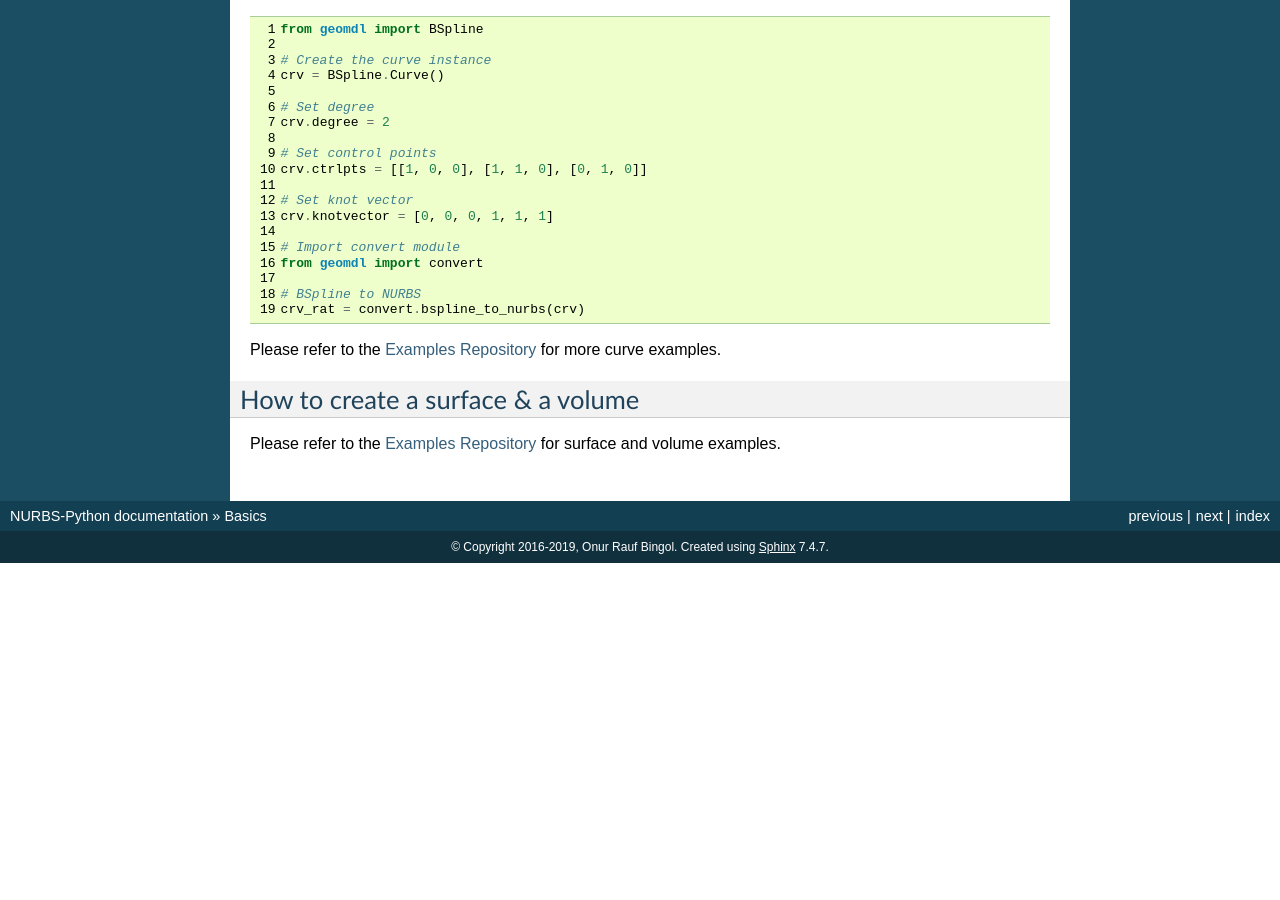
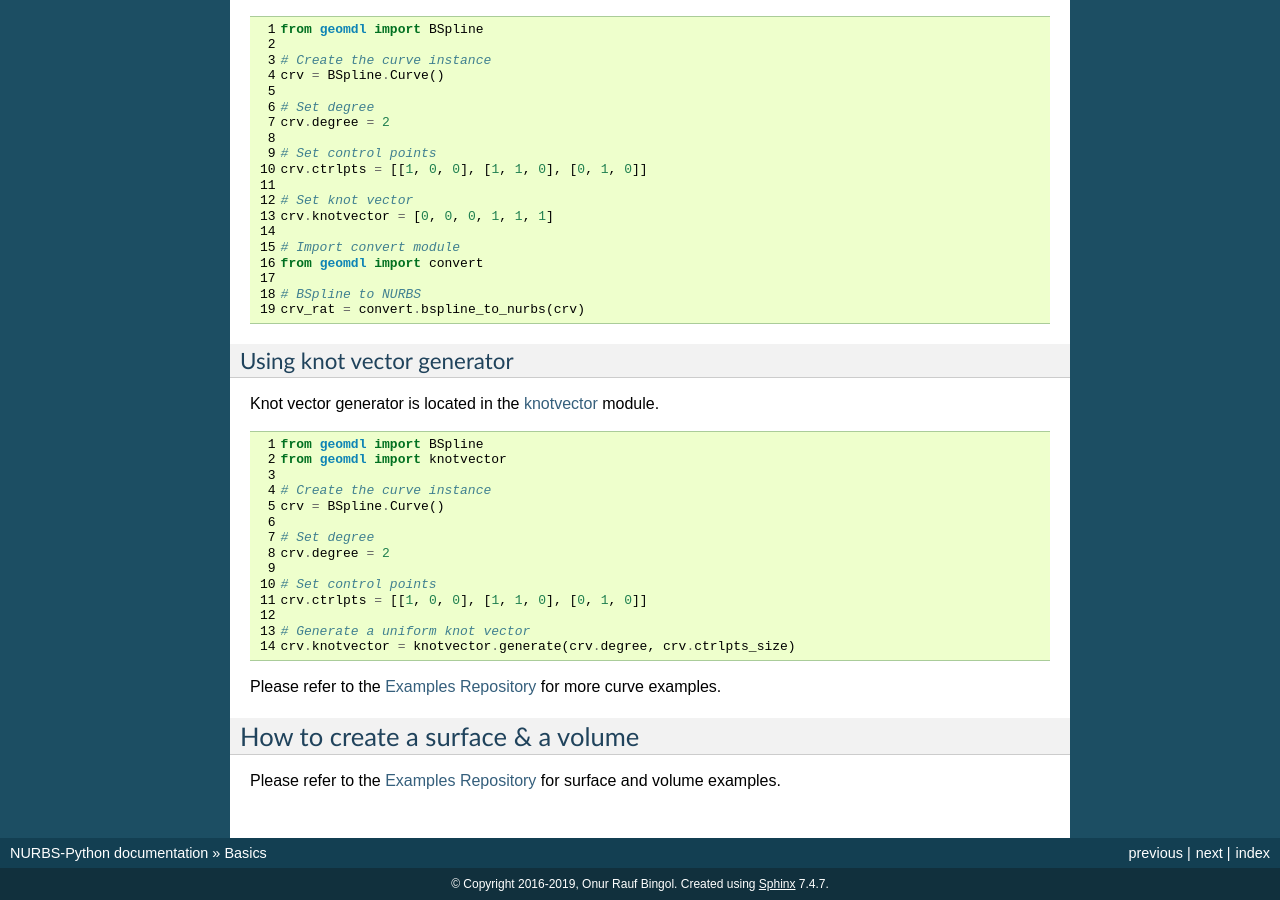
Before and after one commit to orbingol/NURBS-Python, a Sphinx documentation site: the page built from docs/basics.rst, in a window 1280 px wide and 900 px high, scrolled down 3105 px. Built offline with Sphinx 7.4.7, drawn with Linux system fonts in a browser that asks for light colours; formulas are drawn with MathJax 3; before the commit the page ends 3668 px from its top, so only the background shows below that; some of the changed text lies outside the part shown.

Commit message:
Update Basics page with knot vector generator

```diff
--- a/docs/basics.rst
+++ b/docs/basics.rst
@@ -217,6 +217,29 @@ The following code snippet generates a B-Spline (non-rational) curve and convert
     # BSpline to NURBS
     crv_rat = convert.bspline_to_nurbs(crv)
 
+Using knot vector generator
+---------------------------
+
+Knot vector generator is located in the :doc:`knotvector <module_knotvector>` module.
+
+.. code-block:: python
+    :linenos:
+
+    from geomdl import BSpline
+    from geomdl import knotvector
+
+    # Create the curve instance
+    crv = BSpline.Curve()
+
+    # Set degree
+    crv.degree = 2
+
+    # Set control points
+    crv.ctrlpts = [[1, 0, 0], [1, 1, 0], [0, 1, 0]]
+
+    # Generate a uniform knot vector
+    crv.knotvector = knotvector.generate(crv.degree, crv.ctrlpts_size)
+
 Please refer to the :doc:`Examples Repository <examples_repo>` for more curve examples.
 
 How to create a surface & a volume
```
